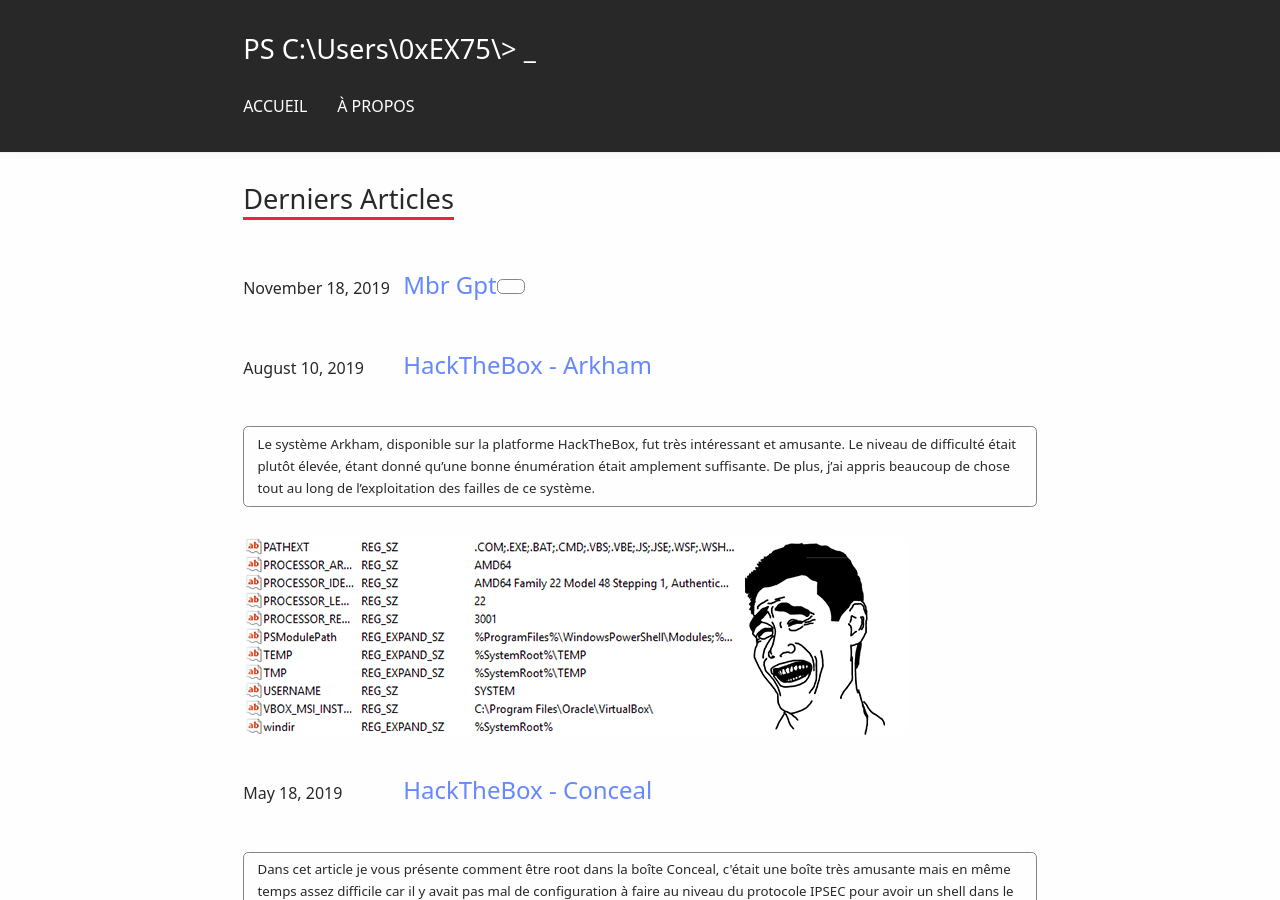
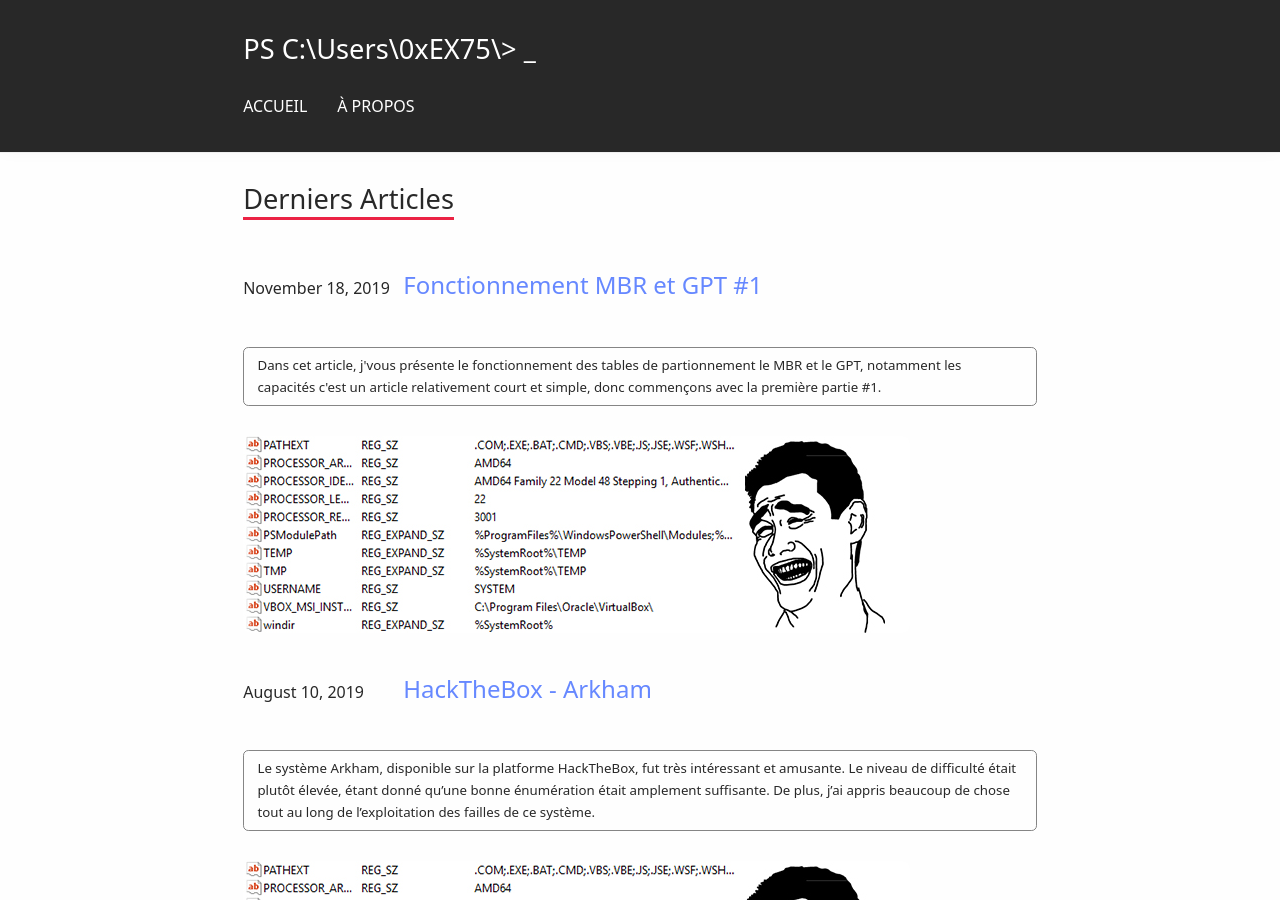
Before and after one commit to 0xex75-english/0xEX75.github.io, a Jekyll site: the page built from index.html, in a window 1280 px wide and 900 px high. Built offline with Jekyll 4.4.1, drawn with Linux system fonts in a browser that asks for light colours; the list of posts is cut into pages by our own code.

Commit message:
Update 2019-11-18-mbr-gpt.md

```diff
--- a/_posts/2019-11-18-mbr-gpt.md
+++ b/_posts/2019-11-18-mbr-gpt.md
@@ -1,4 +1,8 @@
-# Dans cet article.
+---
+title: "Fonctionnement MBR et GPT #1"
+description: clm.jpg
+tags: ["Dans cet article, j'vous présente le fonctionnement des tables de partionnement le MBR et le GPT, notamment les capacités c'est un article relativement court et simple, donc commençons avec la première partie #1."]
+---
 
 Depuis que les disques durs existent, il y a le système de table de partionnement qui sont utilisé dans les disques durs. Le `MBR (Master Boot Record)` et le `GPT (GUID Partition Table)`.
 
@@ -43,3 +47,10 @@ Voici les principaux caractéristiques du GPT et les avantages :
 
 - `128 partitions` par disque.
 - `256 TO` par partition (téraoctet).
+
+Pour garantir une compatibilité avec les logiciels gérant uniquement le MBR, le GPT possède un MBR protecteur (Protective MBR). Deux GPT sont présents sur le disque : l’un primaire, l’autre secondaire (qui est une sauvegarde du premier). Le primaire se situe au début du disque alors que le secondaire se situe à la fin du disque. La table des partitions est précédée d’un entête qui contient les informations sur le disque : blocs utilisables, GUID, nombre et taille des partitions…
+
+Conclusion
+----
+
+Voilà, nous arrivons enfin au bout de cet article qui, je l’espère, vous aura plus. Cet article est relativement court, nous irons dans les choses un peu plus compliqué dans les prochaines articles à venir.
```
